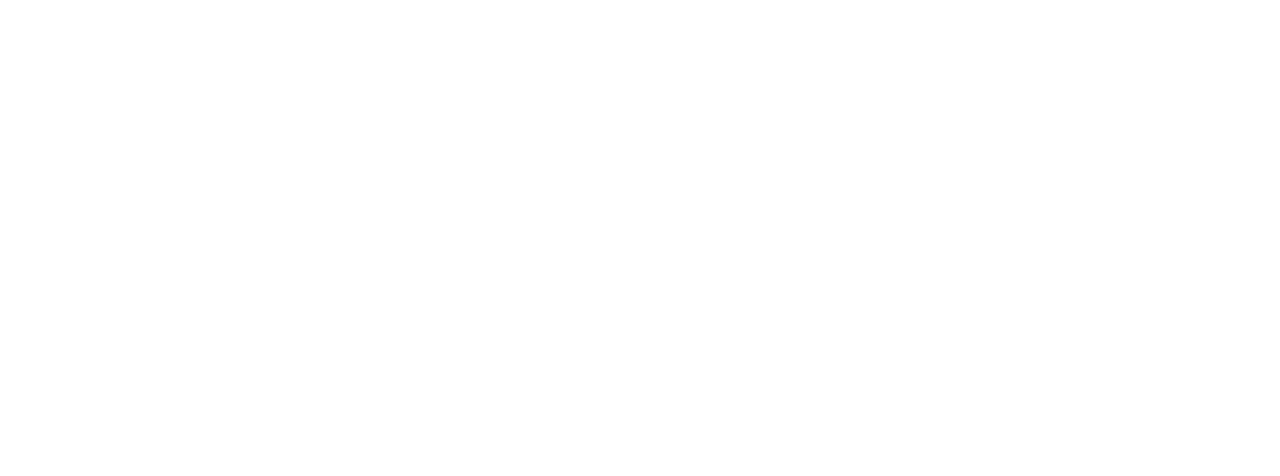
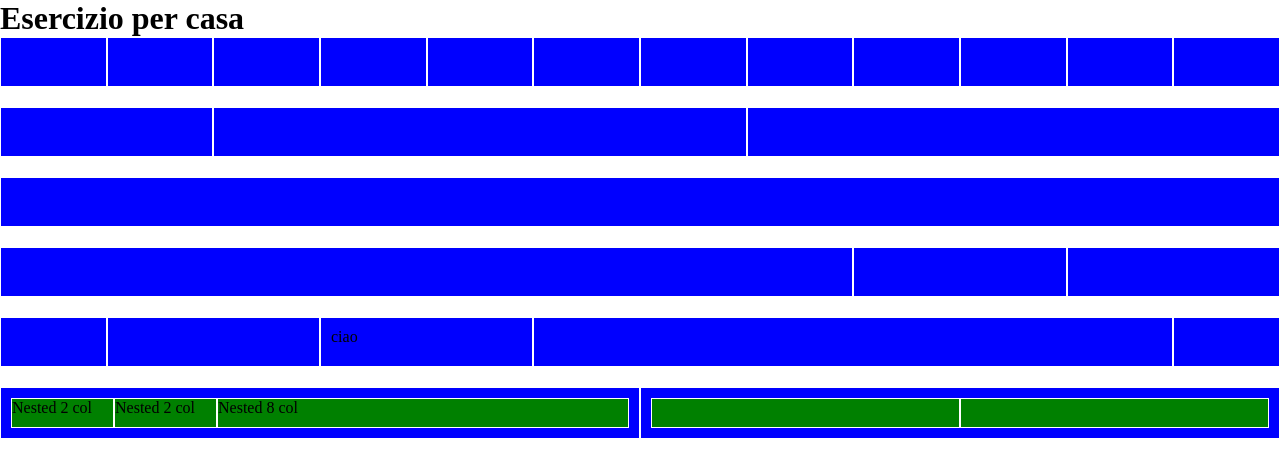
Before and after one commit to ClaudioScordari/html-css-12bool, a plain HTML site: page index.html in a window 1280 px wide. Drawn offline with Linux system fonts and the light colour scheme.

Commit message:
Create un pò di righe

```diff
--- a/css/style.css
+++ b/css/style.css
@@ -18,7 +18,15 @@
 .row {
     height: 50px;
     background-color: blue;
+    margin-bottom: 20px;
+}
+
+[class*="col-"] {
     border: 1px solid white;
+}
+
+.green {
+    background-color: green;
 }
 
 /*
--- a/index.html
+++ b/index.html
@@ -19,7 +19,71 @@
 
             <div class="container">
 
-            </div>
+                <h1>Esercizio per casa</h1>
+
+                <div class="row">
+                    <div class="col-1"></div>
+                    <div class="col-1"></div>
+                    <div class="col-1"></div>
+                    <div class="col-1"></div>
+                    <div class="col-1"></div>
+                    <div class="col-1"></div>
+                    <div class="col-1"></div>
+                    <div class="col-1"></div>
+                    <div class="col-1"></div>
+                    <div class="col-1"></div>
+                    <div class="col-1"></div>
+                    <div class="col-1"></div>
+                </div>
+
+                <div class="row">
+                    <div class="col-2"></div>
+
+                    <div class="col-5"></div>
+
+                    <div class="col-5"></div>
+                </div>
+
+                <div class="row">
+                    <div class="col-12"></div>
+                </div>
+
+                <div class="row">
+                    <div class="col-8"></div>
+
+                    <div class="col-2"></div>
+
+                    <div class="col-2"></div>
+                </div>
+
+                <div class="row">
+                    <div class="col-1"></div>
+
+                    <div class="col-2"></div>
+
+                    <div class="col-2" style="padding: 10px;">ciao</div>
+
+                    <div class="col-6"></div>
+
+                    <div class="col-1"></div>
+                </div>
+
+                <div class="row">
+                    <div class="col-6">
+                        <div style="padding: 10px;" class="row">
+                            <div class="col-2 green">Nested 2 col</div>
+                            <div class="col-2 green">Nested 2 col</div>
+                            <div class="col-8 green">Nested 8 col</div>
+                        </div>
+                    </div>
+
+                    <div class="col-6">
+                        <div class="row" style="padding: 10px;">
+                            <div class="col-6 green"></div>
+                            <div class="col-6 green"></div>
+                        </div>
+                    </div>
+                </div>
 
         </main>
 
```
